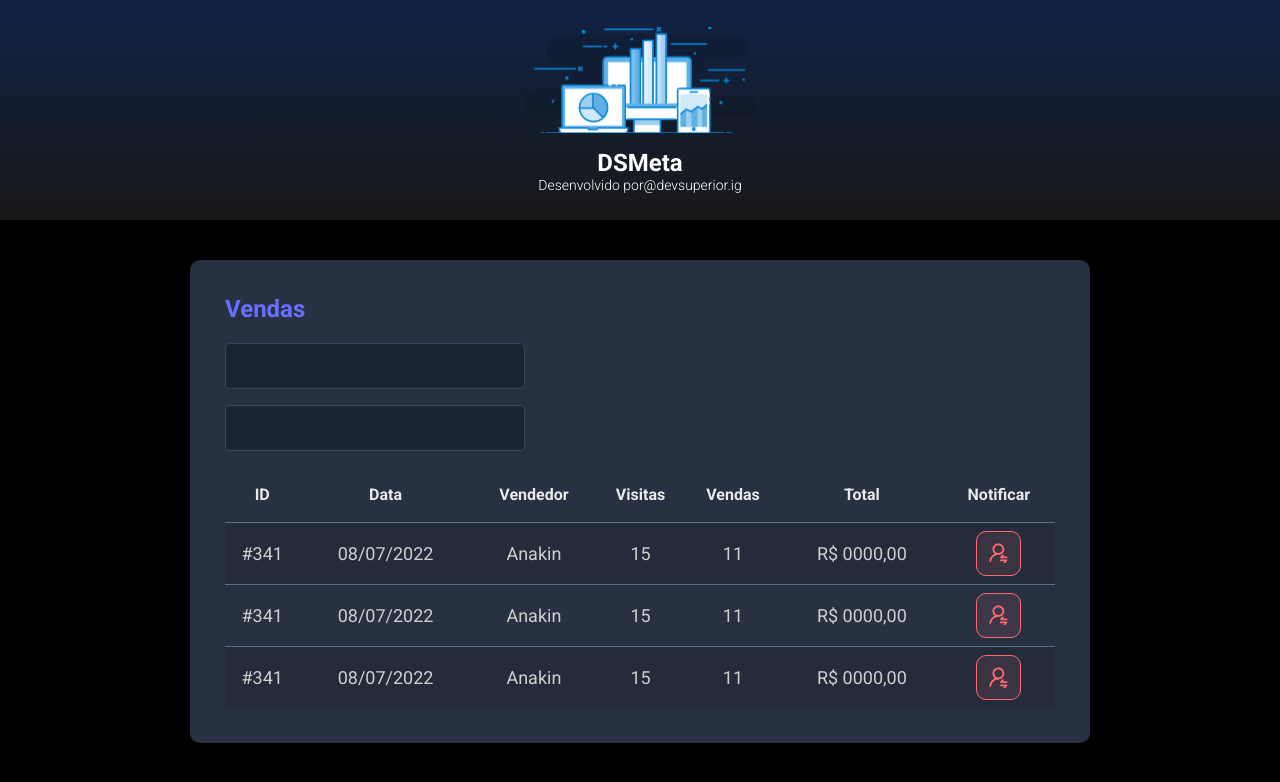
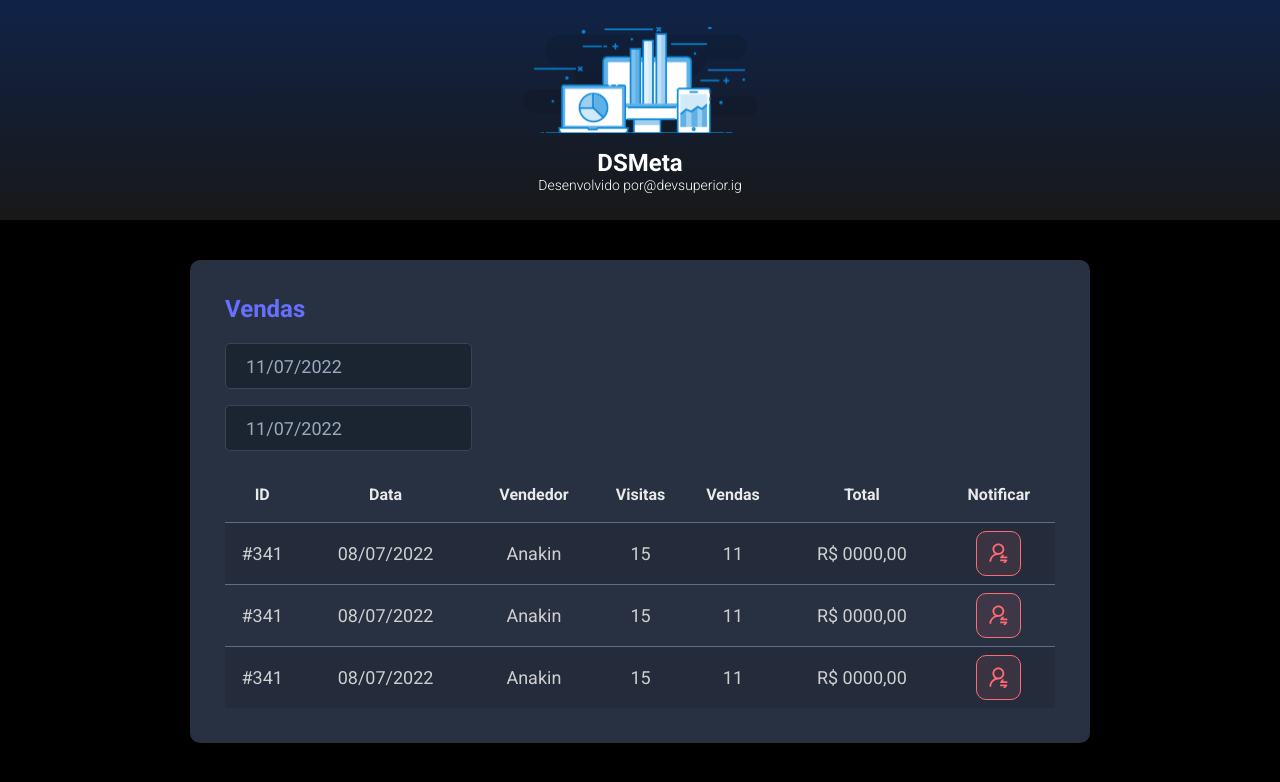
Before and after one commit to vitoriosuriano/DSMeta, a React (Vite) app in the folder frontend/: page / in a window 1280 px wide. Shown: the top 782 px of the page. Built offline with nearby package versions, Linux system fonts and the light colour scheme.

Commit message:
Datepicker

```diff
--- a/frontend/package.json
+++ b/frontend/package.json
@@ -8,7 +8,9 @@
     "preview": "vite preview"
   },
   "dependencies": {
+    "@types/react-datepicker": "4.4.2",
     "react": "^18.0.0",
+    "react-datepicker": "4.8.0",
     "react-dom": "^18.0.0"
   },
   "devDependencies": {
--- a/frontend/src/componentes/SalesCard/index.tsx
+++ b/frontend/src/componentes/SalesCard/index.tsx
@@ -1,15 +1,28 @@
+import DatePicker from "react-datepicker";
+import "react-datepicker/dist/react-datepicker.css";
 import NotificationButton from '../NotificationButton'
 import './styles.css'
+
 function SalesCard() {
     return (
         <div className="dsmeta-card">
             <h2 className="dsmeta-sales-title">Vendas</h2>
             <div>
                 <div className="dsmeta-form-control-conteiner">
-                    <input className="dsmeta-form-control" type="text" name="" id="" />
+                    <DatePicker
+                        selected={new Date()}
+                        onChange={(date: Date) => { }}
+                        className="dsmeta-form-control"
+                        dateFormat="dd/MM/yyyy"
+                    />
                 </div>
                 <div className="dsmeta-form-control-conteiner">
-                    <input className="dsmeta-form-control" type="text" name="" id="" />
+                    <DatePicker
+                        selected={new Date()}
+                        onChange={(date: Date) => { }}
+                        className="dsmeta-form-control"
+                        dateFormat="dd/MM/yyyy"
+                    />
                 </div>
             </div>
 
```
Also changed, not shown: 1 other file (tests, documents, lock files or other folders).
